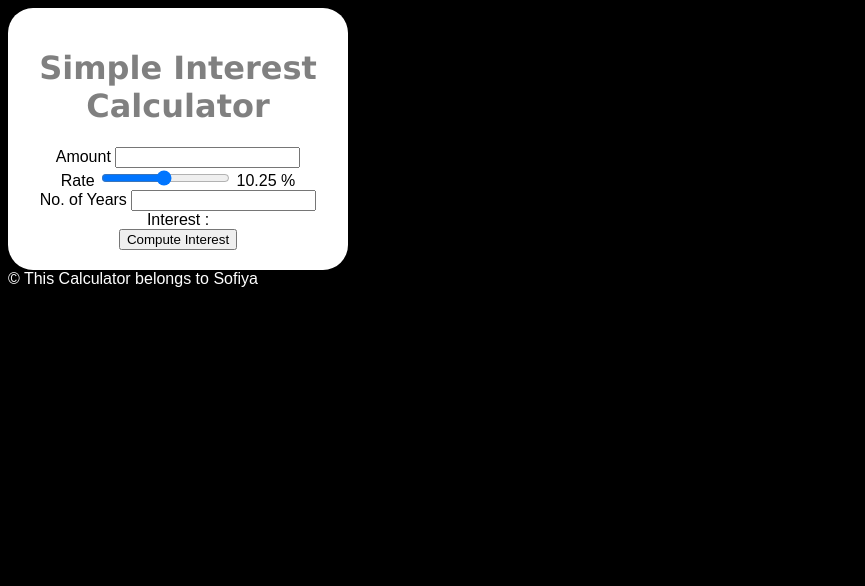
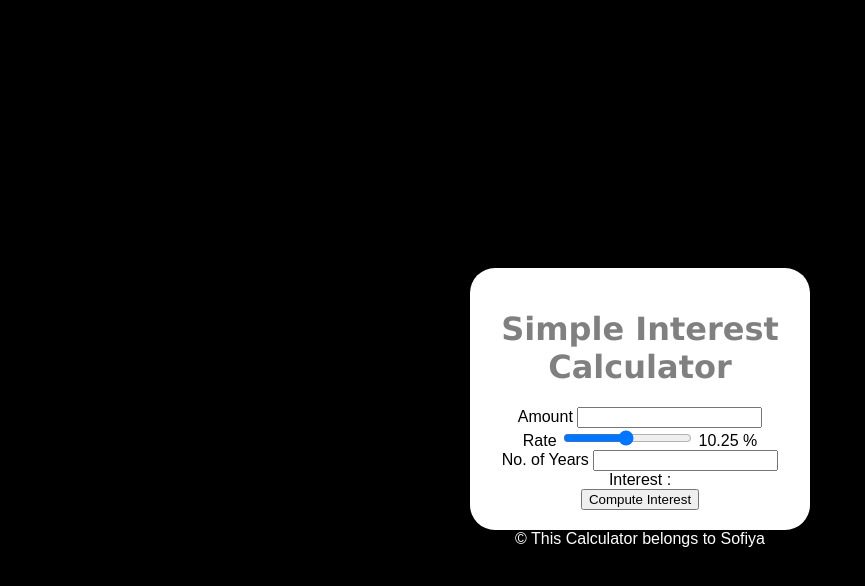
Before and after one commit to sofiyaalimuddin/Simple-Interest-Calculator, a plain HTML site: page index.html in a window 1280 px wide. Shown: the whole page, without its empty margins (0-865 px from the left). Drawn offline with Linux system fonts and the light colour scheme.

Commit message:
Update style.css

```diff
--- a/style.css
+++ b/style.css
@@ -2,6 +2,14 @@ body {
     background-color: black;
     font-family: arial;
     color: white;
+}
+body {
+    display: flex;
+    justify-content: center; /* centers horizontally */
+    align-items: center;     /* centers vertically */
+    min-height: 100vh;       /* full screen height */
+    flex-direction: column;  /* stack items top to bottom */
+    text-align: center;
 }
 
 h1 {
```
